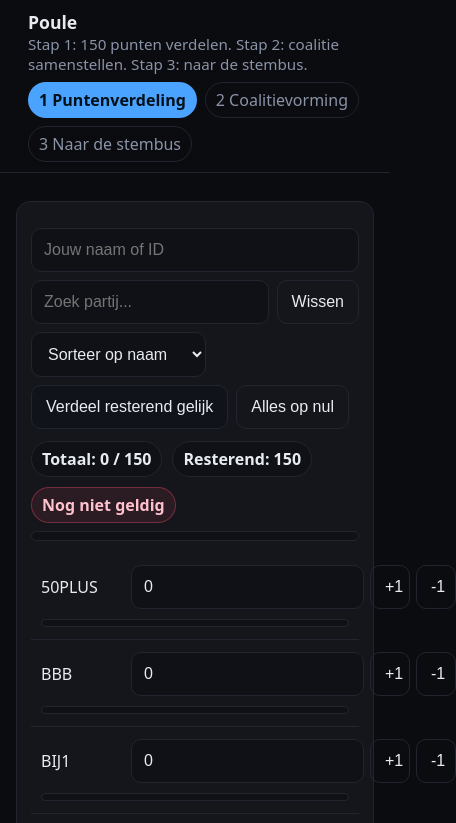
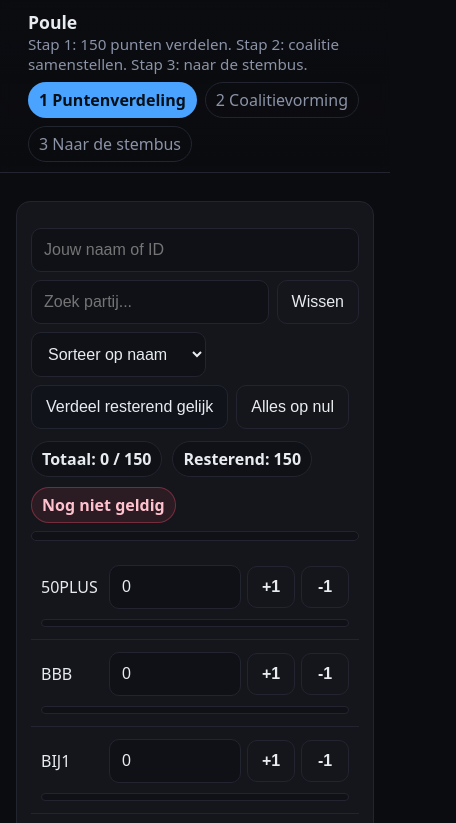
Before and after one commit to NickHermes/Stempoule25, a plain HTML site: page index.html in a window 390 px wide. Shown: the top 823 px of the page, 456 px wide, since content can reach past the window. Drawn offline with Linux system fonts and the light colour scheme.

Commit message:
Update index.html

```diff
--- a/index.html
+++ b/index.html
@@ -24,7 +24,7 @@
     .card{background:var(--card);border:1px solid var(--border);border-radius:var(--radius);padding:14px;margin-top:12px}
     .controls{display:flex;flex-wrap:wrap;gap:8px;align-items:center;margin:12px 0}
     input[type="text"],input[type="number"],input[type="date"],select{
-      padding:12px; border-radius:10px; border:1px solid var(--border); background:#0f1116; color:var(--text); font-size:16px; /* 16px voorkomt iOS zoom */
+      padding:12px; border-radius:10px; border:1px solid var(--border); background:#0f1116; color:var(--text); font-size:16px;
     }
     .btn{padding:12px 14px;border:1px solid var(--border);background:#0f1116;color:var(--text);border-radius:10px;cursor:pointer;font-size:16px}
     .btn:disabled{opacity:.6;cursor:not-allowed}
@@ -38,10 +38,10 @@
     .progress{height:10px;background:#0f1116;border:1px solid var(--border);border-radius:999px;overflow:hidden}
     .progress > span{display:block;height:100%;background:linear-gradient(90deg,var(--accent),var(--accent2));width:0%}
 
-    /* Stap 1 lijst: 2 rijen, balk onderaan */
+    /* Stap 1 lijst - 2 rijen, balk onderaan */
     .row{
       display:grid;
-      grid-template-columns: 1fr 140px 100px;
+      grid-template-columns: 1fr 160px 120px;
       grid-template-rows: auto 8px;
       grid-template-areas:
         "name input input"
@@ -50,18 +50,36 @@
       align-items:center;
       padding:12px 10px;
       border-bottom:1px solid var(--border);
+      overflow:hidden; /* knoppen blijven binnen de rij */
     }
     .row:last-child{ border-bottom:0; }
     .name{ grid-area:name; white-space:nowrap; overflow:hidden; text-overflow:ellipsis; }
     .input-wrap{
       grid-area:input;
       display:grid;
-      grid-template-columns:1fr 40px 40px;
+      grid-template-columns: 1fr 48px 48px; /* voldoende ruimte voor knoppen */
       gap:6px;
       align-items:center;
+      min-width:0;
     }
+    .input-wrap input{min-width:0} /* voorkomt overflow van het nummer veld */
+
+    /* Vierkante knoppen voor +1 en -1 die niet uit de rij steken */
+    .btn-square{
+      width:100%;
+      height:44px;      /* goede tikdoelgrootte op mobiel */
+      padding:0;
+      display:inline-flex;
+      align-items:center;
+      justify-content:center;
+      line-height:1;
+      font-weight:700;
+    }
+
     input[type=number]{appearance:textfield}
-    input[type=number]::-webkit-inner-spin-button,input[type=number]::-webkit-outer-spin-button{-webkit-appearance:none;margin:0}
+    input[type=number]::-webkit-inner-spin-button,
+    input[type=number]::-webkit-outer-spin-button{-webkit-appearance:none;margin:0}
+
     .pbar{
       grid-area:bar;
       height:8px;
@@ -96,9 +114,18 @@
     .empty{padding:12px;border:1px solid var(--border);border-radius:12px;background:#10131a;color:var(--muted)}
 
     @media (max-width:800px){
-      .row{grid-template-columns: 1fr 120px 88px}
+      .row{
+        grid-template-columns: 1fr 140px 110px;
+      }
       .drag-wrap{grid-template-columns:1fr}
       .datebox{grid-template-columns:1fr}
+    }
+    @media (max-width:560px){
+      .row{
+        grid-template-columns: 1fr 130px 100px;
+      }
+      .input-wrap{ grid-template-columns: 1fr 48px 48px; }
+      .btn-square{ height:42px; }
     }
     @media (prefers-reduced-motion: reduce){
       *{scroll-behavior:auto}
@@ -222,7 +249,7 @@
     "FVD","SGP","ChristenUnie","Volt","JA21","Vrede voor Dieren","BVNL","BIJ1",
     "LP","50PLUS","Piratenpartij","FNP","Vrij Verbond","DE LINIE","NL PLAN","ELLECT","Partij voor de Rechtsstaat"
   ];
-  const STORAGE_KEY = "poule_v3_state";
+  const STORAGE_KEY = "poule_v4_state";
 
   // Elements
   const $name = document.getElementById("name");
@@ -276,7 +303,7 @@
     if (saved && typeof saved.name === "string") $name.value = saved.name;
     if (saved && Array.isArray(saved.coalition)) coalition = new Set(saved.coalition);
     if (saved && typeof saved.dateGuess === "string") $dateGuess.value = saved.dateGuess;
-    if (saved && typeof saved.filter === "string") $filter.value = saved.filter; // kan de lijst leeg houden
+    if (saved && typeof saved.filter === "string") $filter.value = saved.filter;
   }catch(e){}
 
   function save(){
@@ -298,7 +325,7 @@
     return Math.max(0, Math.min(allowed, newV|0));
   }
 
-  // step 1 rendering
+  // stap 1 rendering
   function rowTemplate(name, idx){
     const row = document.createElement("div");
     row.className = "row";
@@ -308,8 +335,8 @@
       <div class="name">${name}</div>
       <div class="input-wrap">
         <input type="number" inputmode="numeric" pattern="[0-9]*" min="0" step="1" value="${current}" aria-label="Punten voor ${name}">
-        <button class="btn ghost plus" title="+1">+1</button>
-        <button class="btn ghost minus" title="-1">-1</button>
+        <button class="btn btn-square ghost plus" title="+1">+1</button>
+        <button class="btn btn-square ghost minus" title="-1">-1</button>
       </div>
       <div class="pbar" aria-hidden="true"><span style="width:${pct(current,TARGET)}%"></span></div>
     `;
@@ -387,7 +414,7 @@
     renderList();
   }
 
-  // step 2 - drag and tap
+  // stap 2 - drag en tap
   function chip(idx){
     const el = document.createElement("div");
     el.className = "chip";
@@ -400,17 +427,13 @@
         <button class="btn ghost rem" title="Verwijder">−</button>
       </span>
     `;
-    // drag events
     el.addEventListener("dragstart",(e)=>{ e.dataTransfer.setData("text/plain", String(idx)); });
-    // tap-to-toggle for mobile
     el.addEventListener("click",(e)=>{
-      // klik op chip zelf togglet; knoppen hebben eigen acties
       if (e.target.closest(".add")) return;
       if (e.target.closest(".rem")) return;
       if (coalition.has(idx)) coalition.delete(idx); else coalition.add(idx);
       renderCoalitionZones(); save();
     });
-    // buttons
     el.querySelector(".add").addEventListener("click",()=>{ coalition.add(idx); renderCoalitionZones(); save(); });
     el.querySelector(".rem").addEventListener("click",()=>{ coalition.delete(idx); renderCoalitionZones(); save(); });
     return el;
@@ -444,14 +467,14 @@
   setupDropZone($zonePool, (idx)=>{ coalition.delete(idx); renderCoalitionZones(); save(); });
   setupDropZone($zoneCoal, (idx)=>{ coalition.add(idx); renderCoalitionZones(); save(); });
 
-  // step 3
+  // stap 3
   const coalitionNames = () => [...coalition].map(i=>OPTIONS[i]);
   function updateEcho(){
     $nameEcho.textContent = $name.value.trim() || "anoniem";
     $coalEcho.textContent = coalitionNames().join(", ") || "geen";
   }
 
-  // CSV and submit
+  // CSV en submit
   function csvData(){
     const headers = [
       "name","timestamp",
@@ -546,7 +569,6 @@
 
   // init
   function init(){
-    // Als de filter uit storage alles verbergt, toon dan empty state met duidelijke call to action
     sortChange();
     renderTotals();
     if ($list.children.length === 0) $emptyMsg.style.display = "";
```
